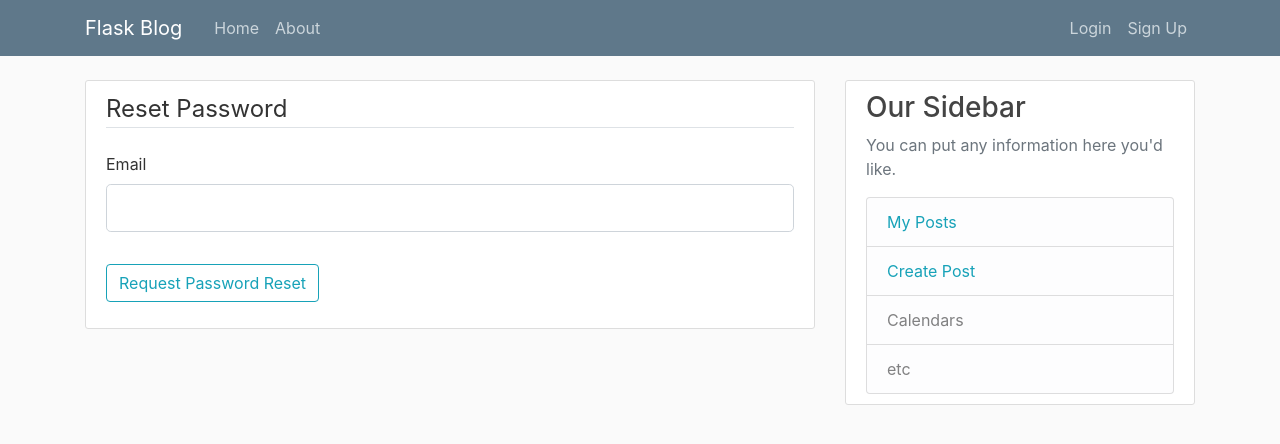
After one commit to AndreiKuznetsovv/Flask_blog, a Flask app: page /reset-password in a window 1280 px wide. The commit adds this page. Shown: the top 444 px of the page. Run offline with Flask 2, Linux system fonts and the light colour scheme; some libraries are stand-ins or nearby versions.

Commit message:
reset password logic

```diff
--- a/app.py
+++ b/app.py
@@ -3,4 +3,3 @@ from website import create_app
 if __name__ == "__main__":
     app = create_app()
     app.run(host='127.0.0.1', port=8080)
-    #debug=True, host='127.0.0.1', port=8080
--- a/website/auth.py
+++ b/website/auth.py
@@ -6,10 +6,22 @@ from flask import (
     flash,
 )
 
-from .models import UserInfo, db_add_func
-from flask_login import login_user, logout_user, login_required, current_user
-from werkzeug.security import generate_password_hash, check_password_hash
-from .forms import RegistrationForm, LoginForm
+from flask_login import (
+    login_user, logout_user,
+    login_required, current_user,
+)
+from werkzeug.security import (
+    generate_password_hash, check_password_hash,
+)
+from .forms import (
+    RegistrationForm, LoginForm,
+    RequestResetForm, ResetPasswordForm,
+)
+from .models import (
+    UserInfo, db_add_func,
+    db_commit_func, mail,
+)
+from flask_mail import Message
 
 # registry blueprint named auth
 auth = Blueprint("auth", __name__)
@@ -60,3 +72,55 @@ def sign_up():
 def logout():
     logout_user()
     return redirect(url_for("views.home"))
+
+
+def send_reset_email(user: UserInfo):
+    token = user.get_reset_token()
+    msg = Message('Password Reset Request',
+                  sender='noreply@demo.com', recipients=[user.email])
+    msg.body = f'''
+    To reset your password, visit the following link:
+    {url_for('.reset_token', token=token, _external=True)}
+
+    If you did not make this request then simply ignore this message and no changes will be made.
+    '''
+    mail.send(msg)
+
+
+@auth.route('/reset-password', methods=['GET', 'POST'])
+def reset_request():
+    if current_user.is_authenticated:
+        return redirect(url_for('views.home'))
+
+    form = RequestResetForm()
+    if form.validate_on_submit():
+        user = UserInfo.query.filter_by(email=form.email.data).first()
+        send_reset_email(user)
+        flash('An email has been sent with instruction to reset your password', category='success')
+        return redirect(url_for('.login'))
+
+    return render_template('reset_request.html',
+                           title='Reset Password', form=form, user=current_user)
+
+
+@auth.route('/reset-password/<string:token>', methods=['GET', 'POST'])
+def reset_token(token: str):
+    if current_user.is_authenticated:
+        return redirect(url_for('views.home'))
+    user = UserInfo.verify_reset_token(token)
+
+    if not user:
+        flash('That is token is invalid or expired!', category='error')
+        return redirect(url_for('.reset_request'))
+
+    form = ResetPasswordForm()
+    if form.validate_on_submit():
+        hashed_password = generate_password_hash(form.password.data, method='sha256')
+        user.password = hashed_password
+        if db_commit_func():
+            flash('Password successfully changed!', category='success')
+            login_user(user, remember=True)
+            return redirect(url_for('views.home'))
+
+    return render_template('reset_token.html',
+                           title='Reset Password', form=form, user=current_user)
--- a/website/forms.py
+++ b/website/forms.py
@@ -1,5 +1,10 @@
-from flask_wtf import FlaskForm, RecaptchaField, Recaptcha
-from flask_wtf.file import FileField, FileAllowed
+from flask_wtf import (
+    FlaskForm, RecaptchaField,
+    Recaptcha,
+)
+from flask_wtf.file import (
+    FileField, FileAllowed,
+)
 from wtforms import (
     StringField, PasswordField,
     SubmitField, BooleanField,
@@ -24,6 +29,13 @@ def FieldAlreadyExist(form, field):
         raise ValidationError(f'That {field.name.capitalize()} is taken. Please choose a different one.')
 
 
+def EmailNotExist(form, email):
+    email_exists = UserInfo.query.filter_by(email=email.data).first()
+
+    if not email_exists:
+        raise ValidationError('This email does\'t exist')
+
+
 class RegistrationForm(FlaskForm):
     username = StringField('Username',
                            validators=[DataRequired(), Length(min=3, max=20), FieldAlreadyExist])
@@ -38,7 +50,7 @@ class RegistrationForm(FlaskForm):
 
 class LoginForm(FlaskForm):
     email = StringField('Email',
-                        validators=[DataRequired(), Email()])
+                        validators=[DataRequired(), Email(), EmailNotExist])
     password = PasswordField('Password',
                              validators=[DataRequired()])
     remember = BooleanField('Remember me')
@@ -48,12 +60,6 @@ class LoginForm(FlaskForm):
     def validate_recaptha(self, recaptcha):
         if not recaptcha.data:
             raise ValidationError('Recaptcha is required')
-
-    def validate_email(self, email):
-        email_exists = UserInfo.query.filter_by(email=email.data).first()
-
-        if not email_exists:
-            raise ValidationError('This email does\'t exist')
 
 
 class PostForm(FlaskForm):
@@ -82,3 +88,16 @@ class UpdateAccountForm(FlaskForm):
             username_exists = UserInfo.query.filter_by(username=username.data).first()
             if username_exists:
                 raise ValidationError((f'That username is taken. Please choose a different one.'))
+
+
+class RequestResetForm(FlaskForm):
+    email = StringField('Email',
+                        validators=[DataRequired(), Email(), EmailNotExist])
+    submit = SubmitField('Request Password Reset')
+
+
+class ResetPasswordForm(FlaskForm):
+    password = PasswordField('Password', validators=[DataRequired()])
+    confirm_password = PasswordField('Confirm Password',
+                                     validators=[DataRequired(), EqualTo('password')])
+    submit = SubmitField('Reset Password')
--- a/website/templates/login.html
+++ b/website/templates/login.html
@@ -46,10 +46,10 @@ Login
         </div>
         <div class="form-group">
             {{ form.submit(class="btn btn-outline-info") }}
+            <small class="text-muted ml-2">
+                <a href="{{ url_for('auth.reset_request', user=user) }}">Forgot Password?</a>
+            </small>
         </div>
-        <small class="text-muted ml-2">
-            <a href="#!">Forgot Password?</a>
-        </small>
     </form>
 </div>
 <div class="border-top pt-3">
--- /dev/null
+++ b/website/templates/reset_request.html
@@ -0,0 +1,28 @@
+{% extends "base.html" %}
+{% block title %} {{ title }} {% endblock %}
+{% block content %}
+    <div class="content-section">
+        <form method="POST" action="">
+            {{ form.hidden_tag() }}
+            <fieldset class="form-group">
+                <legend class="border-bottom mb-4">Reset Password</legend>
+                <div class="form-group">
+                    {{ form.email.label(class="form-control-label") }}
+                    {% if form.email.errors %}
+                        {{ form.email(class="form-control form-control-lg is-invalid") }}
+                        <div class="invalid-feedback">
+                            {% for error in form.email.errors %}
+                                <span>{{ error }}</span>
+                            {% endfor %}
+                        </div>
+                    {% else %}
+                        {{ form.email(class="form-control form-control-lg") }}
+                    {% endif %}
+                </div>
+            </fieldset>
+            <div class="form-group">
+                {{ form.submit(class="btn btn-outline-info") }}
+            </div>
+        </form>
+    </div>
+{% endblock content %}
```
Also changed, not shown: config.py (+7 -0 lines), website/__init__.py (+6 -3 lines), website/models.py (+28 -2 lines), website/templates/reset_token.html (added, +40 -0 lines), website/views.py (+7 -5 lines).
